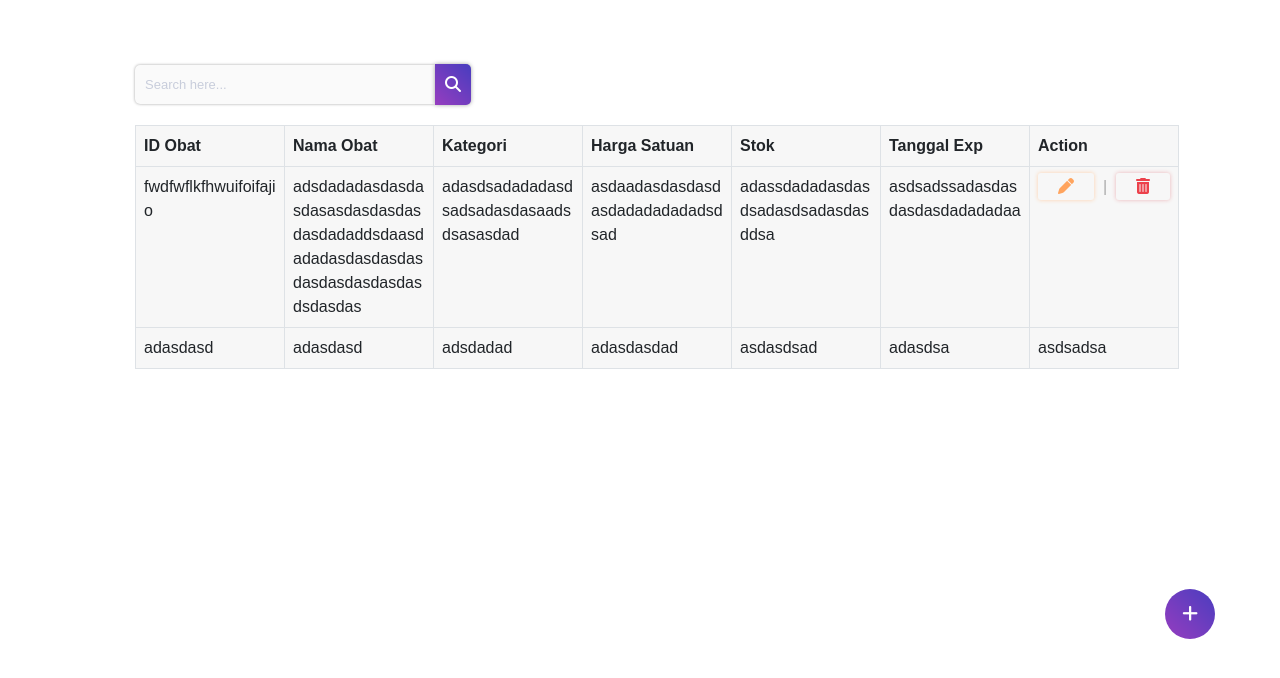
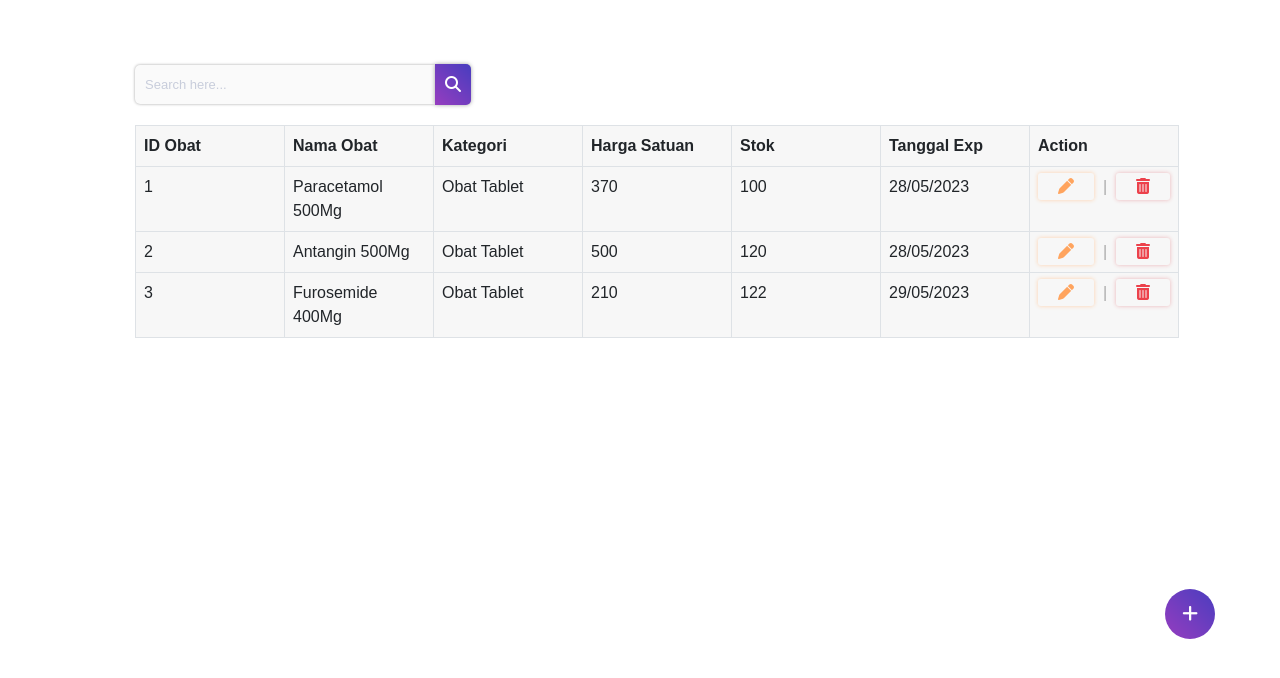
Before and after one commit to GMaysa/pharmacy, a website: page dashboard/inventory.html in a window 1280 px wide. Shown: the part 116-794 px from the top of the page. Drawn offline with nearby package versions, Linux system fonts and the light colour scheme.

Commit message:
just a test

```diff
--- a/dashboard/inventory.html
+++ b/dashboard/inventory.html
@@ -34,12 +34,12 @@
                 <th>Action</th>
             </tr>
             <tr>
-                <td>fwdfwflkfhwuifoifajio</td>
-                <td>adsdadadasdasdasdasasdasdasdasdasdadaddsdaasdadadasdasdasdasdasdasdasdasdasdsdasdas</td>
-                <td>adasdsadadadasdsadsadasdasaadsdsasasdad</td>
-                <td>asdaadasdasdasdasdadadadadadsdsad</td>
-                <td>adassdadadasdasdsadasdsadasdasddsa</td>
-                <td>asdsadssadasdasdasdasdadadadaa</td>
+                <td>1</td>
+                <td>Paracetamol 500Mg</td>
+                <td>Obat Tablet</td>
+                <td>370</td>
+                <td>100</td>
+                <td>28/05/2023</td>
                 <td>
                   <div class="action" style="color: #a8a8a8;">
                     <div class="hi">
@@ -51,14 +51,40 @@
                 </td>
             </tr>
             <tr>
-                <td>adasdasd</td>
-                <td>adasdasd</td>
-                <td>adsdadad</td>
-                <td>adasdasdad</td>
-                <td>asdasdsad</td>
-                <td>adasdsa</td>
-                <td>asdsadsa</td>
+                <td>2</td>
+                <td>Antangin 500Mg</td>
+                <td>Obat Tablet</td>
+                <td>500</td>
+                <td>120</td>
+                <td>28/05/2023</td>
+                <td>
+                  <div class="action" style="color: #a8a8a8;">
+                    <div class="hi">
+                      <a data-bs-toggle="modal" data-bs-target="#exampleModal" style="color: #FFA45E; box-shadow: 0px 0px 4px #ffd0ac;"><i class="fa-solid fa-pen"></i></a>
+                      &nbsp|&nbsp
+                      <a data-bs-toggle="modal" data-bs-target="#deleteModal" style=" color: #EC414B; box-shadow: 0px 0px 4px #ecb5b9;"><i class="fa-solid fa-trash-can"></i></a>
+                    </div>
+                  </div>
+                </td>
             </tr>
+            <tr>
+                <td>3</td>
+                <td>Furosemide 400Mg</td>
+                <td>Obat Tablet</td>
+                <td>210</td>
+                <td>122</td>
+                <td>29/05/2023</td>
+                <td>
+                  <div class="action" style="color: #a8a8a8;">
+                    <div class="hi">
+                      <a data-bs-toggle="modal" data-bs-target="#exampleModal" style="color: #FFA45E; box-shadow: 0px 0px 4px #ffd0ac;"><i class="fa-solid fa-pen"></i></a>
+                      &nbsp|&nbsp
+                      <a data-bs-toggle="modal" data-bs-target="#deleteModal" style=" color: #EC414B; box-shadow: 0px 0px 4px #ecb5b9;"><i class="fa-solid fa-trash-can"></i></a>
+                    </div>
+                  </div>
+                </td>
+            </tr>
+
           </table>
 
         </div>
```
Also changed, not shown: dashboard/cashier.html (+3 -3 lines), dashboard/staff.html (+19 -11 lines), index.html (+1 -1 lines), style/style.css (line endings or trailing spaces).
